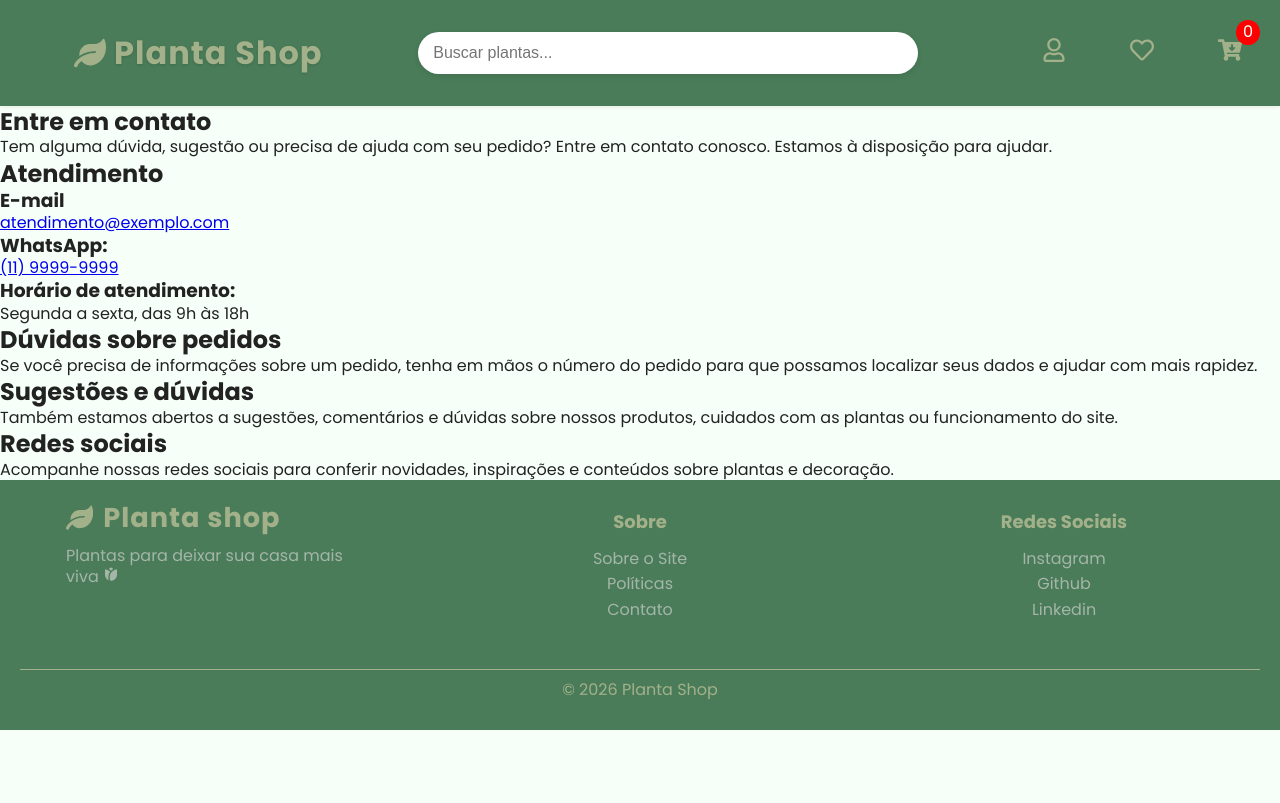
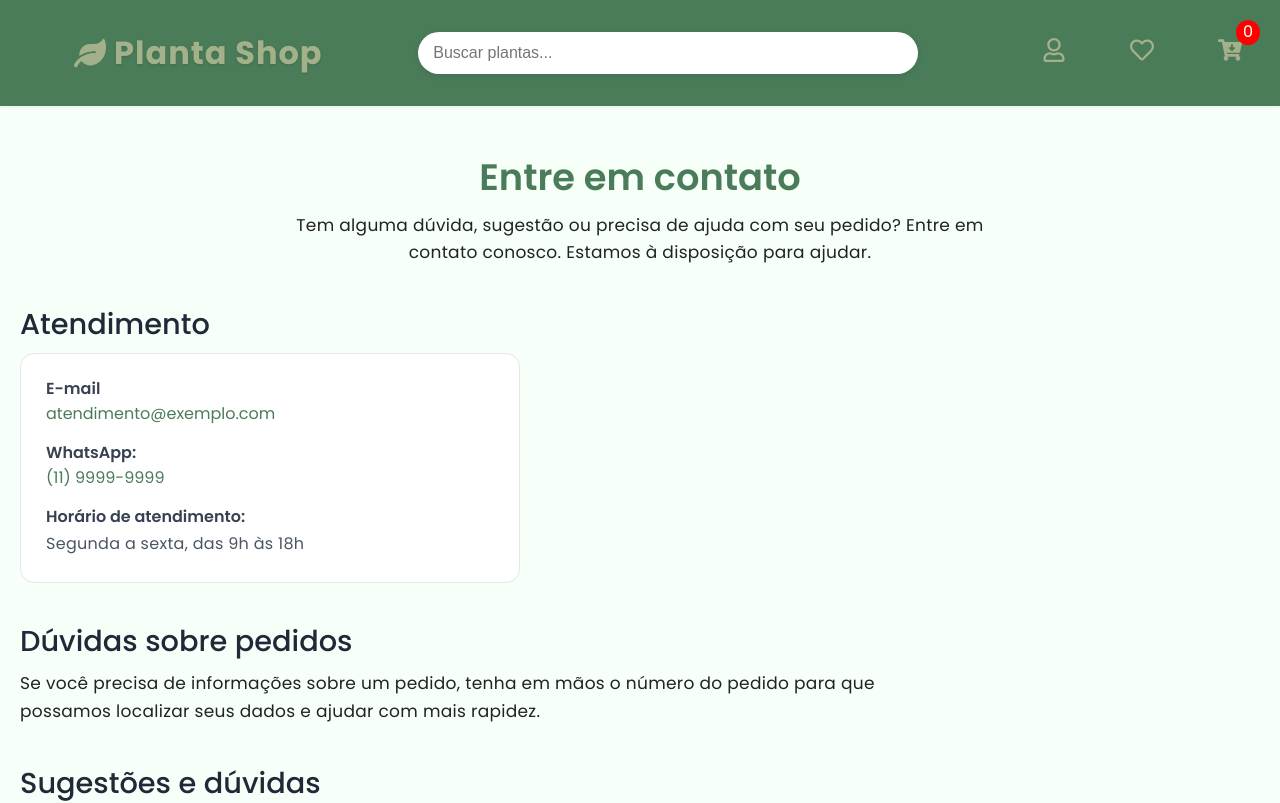
Before and after one commit to DiogoIV/My_store, a React (Vite) app: page /contato in a window 1280 px wide. Shown: the top 803 px of the page. Built offline with nearby package versions, Linux system fonts and the light colour scheme.

Commit message:
set and style
adicionando coteúdo as páginas sobre e estilos, Corrigindo estilos

```diff
--- a/src/pages/Cart/Cart.css
+++ b/src/pages/Cart/Cart.css
@@ -98,7 +98,7 @@
 }
 
 div.item-titulo h3 {
-    text-align: center;
+
     font-weight: 400;
     font-size: 1.3em;
 
@@ -121,6 +121,7 @@ div.item-titulo h3 {
 
 .resumo-carrinho h2 {
 
+    padding-bottom: 10px;
 
     font-weight: 400;
     font-size: 1.3em;
--- a/src/pages/Checkout/OrderSuccess.jsx
+++ b/src/pages/Checkout/OrderSuccess.jsx
@@ -81,7 +81,7 @@ function OrderSucess() {
                     Ver meus pedidos
                 </Link>
 
-                <Link to="/order" className='btn-secondary btn-pedidos' onClick={ () => setCart([])}>
+                <Link to="/" className='btn-secondary btn-pedidos' onClick={ () => setCart([])}>
                     Continuar comprando
                 </Link>
             </section>
--- a/src/pages/Checkout/OrderSucess.css
+++ b/src/pages/Checkout/OrderSucess.css
@@ -14,7 +14,8 @@
     display: flex;
     flex-direction: column;
     gap: 5px;
-    margin: auto;
+    margin: 0 auto;
+
 }
 
 .campo-realizado h1 {
@@ -40,7 +41,7 @@
     flex-direction: column;
     gap: 10px;
 
-    padding: 20px;
+    padding-top: 20px;
 }
 
 .campo-info h2, .container-resumo h2 {
--- a/src/pages/Sobre/Contato.jsx
+++ b/src/pages/Sobre/Contato.jsx
@@ -1,10 +1,12 @@
 
+import './contato.css'
 
 function Contato() {
     return (
-        <main>
 
-            <section>
+        <main className='container-principal-contato'>
+
+            <section className='sessao-contato'>
 
                 <h1>Entre em contato</h1>
 
@@ -14,31 +16,29 @@ function Contato() {
 
             </section>
 
-            <section>
+            <section className='sessao-atendimento'>
 
                 <h2>Atendimento</h2>
 
-                <div>
+                <div className='card-atendimento'>
 
+                    <div className='card-atendimento-item'>
                         <h3>E-mail</h3>
-
                         <a href="mailto:atendimento@exemplo.com">atendimento@exemplo.com</a>
                     </div>
-
-                <div>
-
+                    <div className='card-atendimento-item'>
                         <h3>WhatsApp:</h3>
-
                         <a href="https://wa.me/5511999999999"
                             target="_blank"
                             rel="noopener noreferrer">
                                 (11) 9999-9999
                         </a>
                     </div>
-
-                <div>
+                    <div className='card-atendimento-item'>
                         <h3>Horário de atendimento:</h3>
                         <p>Segunda a sexta, das 9h às 18h</p>
+
+                    </div>
                 </div>
 
             </section>
--- a/src/pages/Sobre/SobreSite.css
+++ b/src/pages/Sobre/SobreSite.css
@@ -11,8 +11,16 @@
 }
 
 .container-principal-sobre p {
-    font-size: 17px;
+    font-size: 18px;
     line-height: 1.6rem;
+    letter-spacing: 1px;
+}
+
+.container-principal-sobre h2 {
+    font-size: 1.6em;
+    font-weight: 600;
+
+
 }
 
 /*sessao-sobresite*/
@@ -21,7 +29,7 @@
     display: flex;
     flex-direction: column;
     align-items: center;
-    gap: 10px;
+    gap: 20px;
 
 
     border-radius: 20px;
@@ -46,7 +54,7 @@
 }
 
 .sessao-sobresite p {
-    font-size: 17px;
+    font-size: 20px;
 
 }
 
@@ -65,14 +73,7 @@
     margin-top: 40px;
 }
 
-.sessao-proposta h2 {
-    font-size: 1.6em;
-    font-weight: 600;
-}
 
-.sessao-proposta p {
-
-}
 
 
 /*sessao-service*/
@@ -98,12 +99,8 @@
 
 }
 
-.service-titulo-principal h2 {
-    font-size: 1.6em;
-    font-weight: 600;
 
 
-}
 
 .service-desc {
     display: flex;
@@ -130,19 +127,32 @@
 
     display: flex;
     flex-direction: column;
-    align-items: center;
+
     gap: 10px;
 
-    background-color: var(--green-primary);
-    border: 1px solid rgba(0, 0, 0, 0.24);
-    padding: 20px;
+    align-items: center;
+
+    padding: 10px;
 
     border-radius: 20px;
 
 }
 
-.service-objetivo h2 {
-    font-size: 1.6em;
-    font-weight: 600;
-    color: white;
+
+
+
+
+@media(max-width: 600px ) {
+    .sessao-service {
+        display: flex;
+        flex-direction: column;
+
+
+        max-width: 1200px;
+        margin: 2rem auto;
+
+
+
+
+    }
 }
--- a/src/pages/Sobre/SobreSite.jsx
+++ b/src/pages/Sobre/SobreSite.jsx
@@ -18,7 +18,9 @@ function SobreSite() {
 
                 <h2>Nossa proposta</h2>
 
-                <p>Tornar mais simples encontrar plantas que combinem com diferentes ambientes e estilos, oferecendo uma experiência prática para quem deseja trazer mais natureza para o dia a dia. Além dos produtos, buscamos inspirar novas possibilidades de decoração e ajudar você a encontrar plantas que façam sentido para o seu espaço.</p>
+                <p>Tornar mais simples encontrar plantas que combinem com diferentes ambientes e estilos, oferecendo uma experiência prática para quem deseja trazer mais natureza para o dia a dia.</p>
+
+                <p>Além dos produtos, buscamos inspirar novas possibilidades de decoração e ajudar você a encontrar plantas que façam sentido para o seu espaço.</p>
 
 
 
--- /dev/null
+++ b/src/pages/Sobre/contato.css
@@ -0,0 +1,152 @@
+.container-principal-contato {
+    display: flex;
+    flex-direction: column;
+    gap: 40px;
+
+    flex: 1;
+    padding: 3rem 20px 4rem;
+    box-sizing: border-box;
+}
+
+.container-principal-contato h2 {
+    margin: 0;
+
+    font-size: 1.8rem;
+    font-weight: 500;
+    color: #1f2937;
+}
+
+.container-principal-contato p {
+    margin: 0;
+
+    max-width: 900px;
+    font-size: 17px;
+    line-height: 1.6;
+    letter-spacing: 0.3px;
+}
+
+.container-principal-contato  section {
+    display: flex;
+    flex-direction: column;
+
+    gap: 10px;
+}
+
+
+/* ========================= */
+/* INTRODUÇÃO */
+/* ========================= */
+
+.sessao-contato {
+    display: flex;
+    flex-direction: column;
+    align-items: center;
+    gap: 12px;
+
+    width: 100%;
+    max-width: 1000px;
+
+    margin: 0 auto;
+    text-align: center;
+}
+
+.sessao-contato h1 {
+    margin: 0;
+
+    font-size: 2.3rem;
+    font-weight: 600;
+    color: var(--green-primary);
+}
+
+.sessao-contato p {
+    max-width: 700px;
+}
+
+
+/* ========================= */
+/* ATENDIMENTO */
+/* ========================= */
+
+.sessao-atendimento {
+    display: flex;
+    flex-direction: column;
+    gap: 20px;
+
+    width: 100%;
+    max-width: 1000px;
+
+
+}
+
+
+/* ========================= */
+/* CARD DE ATENDIMENTO */
+/* ========================= */
+
+.card-atendimento {
+    display: flex;
+    flex-direction: column;
+    gap: 18px;
+
+    width: 100%;
+    max-width: 500px;
+
+    padding: 25px;
+
+    background-color: #fff;
+    border: 1px solid #e5e7eb;
+    border-radius: 14px;
+
+
+}
+
+.card-atendimento-item {
+    display: flex;
+    flex-direction: column;
+    gap: 4px;
+}
+
+.card-atendimento-item h3 {
+    margin: 0;
+
+    font-size: 1rem;
+    font-weight: 600;
+    color: #374151;
+}
+
+.card-atendimento-item p,
+.card-atendimento-item a {
+    margin: 0;
+
+    font-size: 16px;
+    color: #4b5563;
+}
+
+.card-atendimento-item a {
+    color: var(--green-primary);
+    text-decoration: none;
+}
+
+.card-atendimento-item a:hover {
+    text-decoration: underline;
+}
+
+
+/* ========================= */
+/* RESPONSIVO */
+/* ========================= */
+
+@media (max-width: 600px) {
+
+    .container-principal-contato {
+        padding: 2rem 15px 3rem;
+    }
+
+    .sessao-contato h1 {
+        font-size: 1.9rem;
+    }
+
+    .card-atendimento {
+        padding: 20px;
+    }
+}
--- /dev/null
+++ b/src/pages/Sobre/politicas.css
@@ -0,0 +1,55 @@
+.container-principal-politicas {
+    display: flex;
+    flex-direction: column;
+
+    justify-content: center;
+    align-items: center;
+
+    padding: 6rem 20px;
+
+    flex: 1;
+}
+
+/*sessao-politicas*/
+
+.sessao-politicas {
+    display: flex;
+    flex-direction: column;
+
+
+
+    box-shadow: rgba(149, 157, 165, 0.2) 0px 8px 24px;
+    border-radius: 20px;
+    padding: 20px 15px;
+    background-color: white;
+    gap: 20px;
+}
+
+.sessao-politicas h1 {
+    letter-spacing: 1px;
+    font-weight: 600;
+    text-align: center;
+    padding-top: 40px;
+    margin-bottom: 30px;
+}
+
+.sessao-politicas h2 {
+    font-weight: 500;
+    font-size: 1.6em;
+}
+
+.sessao-politicas p {
+    line-height: 1.4em;
+}
+
+.sessao-politicas li {
+    list-style: inside;
+    padding-left: 15px;
+}
+
+.sessao-politicas div {
+    display: flex;
+    flex-direction: column;
+
+    gap: 10px;
+}
```
Also changed, not shown: src/pages/Sobre/Politicas.jsx (+14 -10 lines). Lines whose indentation alone changed are shown as unchanged.
